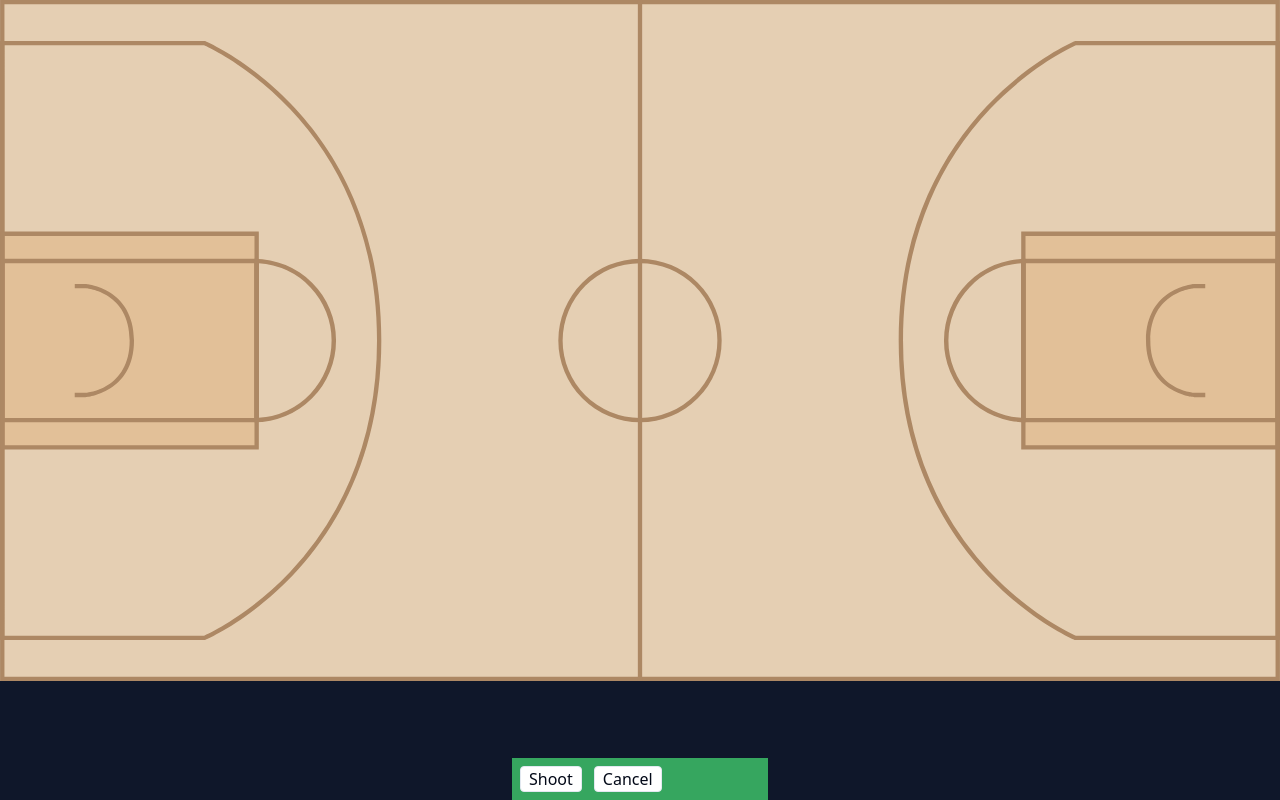
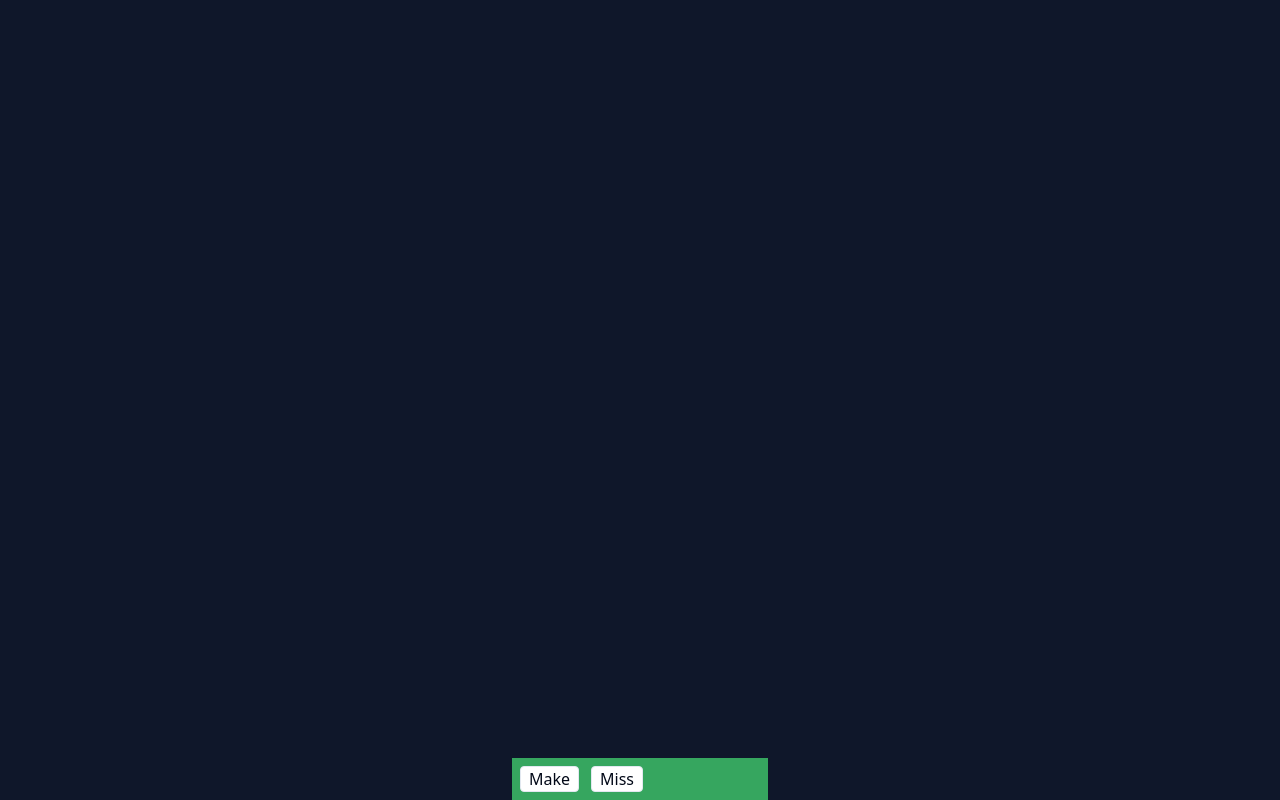
Before and after one commit to kevincrossgrove/Statsketball, a React (Vite) app: page /games/1 in a window 1280 px wide. Built offline with nearby package versions, Linux system fonts and the light colour scheme; what short-unique-id would draw is missing.

Commit message:
Start of Make/Miss action flow

```diff
--- a/src/Pages/Games/Game/ActionsToolbar.tsx
+++ b/src/Pages/Games/Game/ActionsToolbar.tsx
@@ -1,25 +1,56 @@
-import { IGameEventSchema } from "@/Types";
 import ActionButton from "./ActionButton";
+import ShortUniqueId from "short-unique-id";
+import { IGameEvent } from "@/types/GameEventTypes";
+
+const idGenerator = new ShortUniqueId();
 
 interface Props {
-  setNewEvent: (event: Partial<IGameEventSchema> | null) => void;
+  newEvent: Partial<IGameEvent> | null;
+  setNewEvent: (event: Partial<IGameEvent> | null) => void;
 }
 
-export default function ActionsToolbar({ setNewEvent }: Props) {
-  return (
-    <div className="bg-green p-2 min-w-64 flex gap-3">
-      <ActionButton
-        title="Shoot"
-        onClick={() => {
-          setNewEvent({});
-        }}
-      />
+// Component for adding Game Events to the Game
+export default function ActionsToolbar({ newEvent, setNewEvent }: Props) {
+  const isAddingEvent = newEvent !== null;
+
+  const Actions = isAddingEvent ? null : (
+    <>
+      <ActionButton title="Make" onClick={newMakeEvent} />
+      <ActionButton title="Miss" onClick={newMissEvent} />
+    </>
+  );
+
+  const CancelOptions = !isAddingEvent ? null : (
+    <>
       <ActionButton
         title="Cancel"
         onClick={() => {
           setNewEvent(null);
         }}
       />
+    </>
+  );
+
+  return (
+    <div className="bg-green p-2 min-w-64 flex gap-3">
+      {Actions}
+      {CancelOptions}
     </div>
   );
+
+  function newMakeEvent() {
+    setNewEvent({
+      id: idGenerator.randomUUID(),
+      Type: "Make",
+      ClickRequired: true,
+    });
+  }
+
+  function newMissEvent() {
+    setNewEvent({
+      id: idGenerator.randomUUID(),
+      Type: "Miss",
+      ClickRequired: true,
+    });
+  }
 }
--- a/src/Pages/Games/Game/Game.tsx
+++ b/src/Pages/Games/Game/Game.tsx
@@ -1,26 +1,22 @@
 import { useEffect, useRef, useState } from "react";
 import { useParams } from "react-router-dom";
-import ShortUniqueId from "short-unique-id";
 import useScreenSize from "@/utils/useScreenSize";
 import nbaCourtSvg from "./NBACourt.svg";
 import nbaCourtMobile from "./NBACourtMobile.png";
-import ShotLocation, { ClickLocation } from "./ShotLocation";
 import ActionsToolbar from "./ActionsToolbar";
 import { twMerge } from "tailwind-merge";
-import { IGameEventSchema } from "@/Types";
-
-const idGenerator = new ShortUniqueId();
+import ShotLocation from "./ShotLocation";
+import { ClickLocation, IGameEvent } from "@/types/GameEventTypes";
 
 export default function Game() {
   const { id } = useParams<{ id: string }>();
   const [clicks, setClicks] = useState<ClickLocation[]>([]);
-  const [newEvent, setNewEvent] = useState<Partial<IGameEventSchema> | null>(
-    null
-  );
+  const [newEvent, setNewEvent] = useState<Partial<IGameEvent> | null>(null);
 
   const courtRef = useRef<HTMLImageElement>(null);
   const screenSize = useScreenSize();
   const isMobile = screenSize === "xs";
+  const clickNeeded = newEvent?.ClickRequired;
 
   useEffect(() => {
     const handleResize = () => {
@@ -34,24 +30,28 @@ export default function Game() {
     };
   }, []);
 
-  console.log(newEvent);
-
   return (
     <div className="w-screen h-screen overflow-hidden bg-primary relative">
       <div className="relative w-full h-full">
+        {clickNeeded && (
           <img
             className={twMerge(
               "bg-primary object-contain w-full max-h-screen",
-            newEvent && !newEvent?.PlayerID && "animate-pulse opacity-30"
+              newEvent?.ClickRequired &&
+                !newEvent?.ClickLocation &&
+                "animate-pulse opacity-30"
             )}
             ref={courtRef}
             src={isMobile ? nbaCourtMobile : nbaCourtSvg}
-          onClick={newEvent ? undefined : handleClick}
+            onClick={handleClick}
             draggable={false}
           />
-        {clicks.map((click, i) => {
+        )}
+        {clickNeeded &&
+          clicks.map((click, i) => {
             return (
               <ShotLocation
+                key={click.id}
                 courtRef={courtRef}
                 isMobile={isMobile}
                 click={click}
@@ -62,26 +62,33 @@ export default function Game() {
       </div>
       <div className="bg-primary text-white text-center">Game {id}</div>
       <div className="absolute bottom-0 left-0 right-0 flex justify-center">
-        <ActionsToolbar setNewEvent={setNewEvent} />
+        <ActionsToolbar newEvent={newEvent} setNewEvent={setNewEvent} />
       </div>
     </div>
   );
 
   function handleClick(e: React.MouseEvent<HTMLDivElement>) {
-    if (!courtRef.current) return;
+    const eventID = newEvent?.id;
+    const cRequired = newEvent?.ClickRequired;
+    const cLocation = newEvent?.ClickLocation;
+
+    // Ignore clicks when a click is not required for this event,
+    // or the event already has a location
+    if (!courtRef.current || !cRequired || cLocation || !eventID) {
+      return;
+    }
 
     const xRatio = e.nativeEvent.offsetX / courtRef.current.clientWidth;
     const yRatio = e.nativeEvent.offsetY / courtRef.current.clientHeight;
-    const id = idGenerator.randomUUID();
 
-    setClicks((prev) => [
-      ...prev,
-      {
-        id: id,
+    const clickLocation: ClickLocation = {
+      id: eventID,
       x: isMobile ? yRatio : xRatio,
       y: isMobile ? 1 - xRatio : yRatio,
-        type: "pending",
-      },
-    ]);
+      type: newEvent.Type === "Make" ? "Make" : "Miss",
+    };
+
+    setNewEvent((prev) => ({ ...prev, ClickLocation: clickLocation }));
+    setClicks((prev) => [...prev, clickLocation]);
   }
 }
--- a/src/Pages/Games/Game/ShotLocation.tsx
+++ b/src/Pages/Games/Game/ShotLocation.tsx
@@ -1,11 +1,5 @@
+import { ClickLocation } from "@/types/GameEventTypes";
 import xSymbolSvg from "./XSymbol.svg";
-
-export type ClickLocation = {
-  type: "make" | "miss" | "pending";
-  id: string;
-  x: number;
-  y: number;
-};
 
 interface Props {
   courtRef: React.RefObject<HTMLImageElement>;
@@ -54,25 +48,7 @@ export default function ShotLocation({ courtRef, isMobile, click, i }: Props) {
     zIndex: i,
   };
 
-  if (click.type === "pending") {
-    return (
-      <img
-        src={"/basketball.webp"}
-        alt=""
-        className="absolute animate-pulse"
-        style={style}
-      />
-    );
-  }
-
-  // return (
-  //   <div
-  //     className="rounded-full bg-white absolute animate-pulse"
-  //     style={style}
-  //   ></div>
-  // );
-
-  if (click.type === "miss") {
+  if (click.type === "Miss") {
     return <img src={xSymbolSvg} alt="X" className="absolute" style={style} />;
   }
 
--- a/src/Pages/Games/Games.tsx
+++ b/src/Pages/Games/Games.tsx
@@ -1,4 +1,4 @@
-import { IGameSchema } from "../../Types";
+import { IGameSchema } from "../../types/Types";
 import useItems from "../../utils/useItems";
 import AppHeader from "../../components/AppHeader";
 import AppBasicTable from "../../components/AppBasicTable";
--- a/src/Pages/Players/Players.tsx
+++ b/src/Pages/Players/Players.tsx
@@ -1,4 +1,4 @@
-import { IPlayerSchema } from "../../Types";
+import { IPlayerSchema } from "../../types/Types";
 import useItems from "../../utils/useItems";
 import AppHeader from "../../components/AppHeader";
 import AppBasicTable from "../../components/AppBasicTable";
--- a/src/Pages/Teams/Teams.tsx
+++ b/src/Pages/Teams/Teams.tsx
@@ -2,7 +2,7 @@ import { useState } from "react";
 import useItems from "../../utils/useItems";
 import AppBasicTable from "../../components/AppBasicTable";
 import AppHeader from "../../components/AppHeader";
-import { ITeamSchema } from "../../Types";
+import { ITeamSchema } from "../../types/Types";
 import UpsertTeamModal from "../../components/modals/UpsertTeamModal";
 import { useNavigate } from "react-router-dom";
 import { Button } from "@/components/ui/button";
--- a/src/Utils/DataUtils.ts
+++ b/src/Utils/DataUtils.ts
@@ -1,4 +1,4 @@
-import { DataSources, DataSourcesPayloadSchemaMap } from "../Types";
+import { DataSources, DataSourcesPayloadSchemaMap } from "../types/Types";
 
 export function ValidateItem<T>(dataSource: DataSources, data: T) {
   const schema = DataSourcesPayloadSchemaMap[dataSource];
--- a/src/Utils/RecordAPI.ts
+++ b/src/Utils/RecordAPI.ts
@@ -2,7 +2,7 @@ import {
   DataSourcePayloadSchema,
   DataSources,
   DataSourceSchema,
-} from "../Types";
+} from "../types/Types";
 import API from "./API";
 import ShortUniqueId from "short-unique-id";
 
--- a/src/Utils/useItems.ts
+++ b/src/Utils/useItems.ts
@@ -1,5 +1,5 @@
 import { useQuery } from "@tanstack/react-query";
-import { DataSources, DataSourceSchema } from "../Types";
+import { DataSources, DataSourceSchema } from "../types/Types";
 import RecordAPI from "../utils/RecordAPI";
 
 interface Props {
--- /dev/null
+++ b/src/types/GameEventTypes.ts
@@ -0,0 +1,38 @@
+import { z } from "zod";
+
+export type ClickLocation = z.infer<typeof ClickLocationSchema>;
+
+export const ClickLocationSchema = z.object({
+  type: z.enum(["Make", "Miss"]),
+  id: z.string(),
+  x: z.number(),
+  y: z.number(),
+});
+
+export const BaseGameEventSchema = z.object({
+  id: z.string(),
+  ClickRequired: z.boolean(),
+  ClickLocation: ClickLocationSchema.optional(),
+});
+
+// Made Shot Event
+const MakeEventSchema = z.object({
+  Type: z.literal("Make"),
+  PlayerID: z.string(),
+  AssistedBy: z.string().optional(),
+  Points: z.enum(["2", "3"]),
+});
+
+// Missed Shot Event
+const MissEventSchema = z.object({
+  Type: z.literal("Miss"),
+  PlayerID: z.string(),
+  AttemptedPoints: z.enum(["2", "3"]),
+  BlockedBy: z.string().optional(),
+});
+
+type IBaseGameEvent = z.infer<typeof BaseGameEventSchema>;
+type IMakeEvent = z.infer<typeof MakeEventSchema>;
+type IMissEvent = z.infer<typeof MissEventSchema>;
+
+export type IGameEvent = IBaseGameEvent & (IMakeEvent | IMissEvent);
--- a/src/Types.ts
+++ b/src/types/Types.ts
@@ -1,11 +1,8 @@
 import { z } from "zod";
+import { BaseGameEventSchema } from "./GameEventTypes";
 
 const IdSchema = z.object({
   id: z.string(),
-});
-
-export const GameEventSchema = z.object({
-  PlayerID: z.string(),
 });
 
 const PlayerPayloadSchema = z.object({
@@ -37,8 +34,7 @@ export const GamePayloadSchema = z.object({
 });
 
 export const GameSchema = GamePayloadSchema.merge(IdSchema).extend({
-  GameEvents: z.array(GameEventSchema),
-  Type: z.enum(["Test"]),
+  GameEvents: z.array(BaseGameEventSchema),
 });
 
 export const DataSourcesPayloadSchemaMap = {
@@ -64,7 +60,7 @@ export type DataSources = "teams" | "games" | "players";
 export type ITeamSchema = z.infer<typeof TeamSchema>;
 export type IGameSchema = z.infer<typeof GameSchema>;
 export type IPlayerSchema = z.infer<typeof PlayerSchema>;
-export type IGameEventSchema = z.infer<typeof GameEventSchema>;
+export type IGameEventSchema = z.infer<typeof BaseGameEventSchema>;
 
 export type ITeamPayloadSchema = z.infer<typeof TeamPayloadSchema>;
 export type IGamePayloadSchema = z.infer<typeof GamePayloadSchema>;
```
Lines whose indentation alone changed are shown as unchanged.
